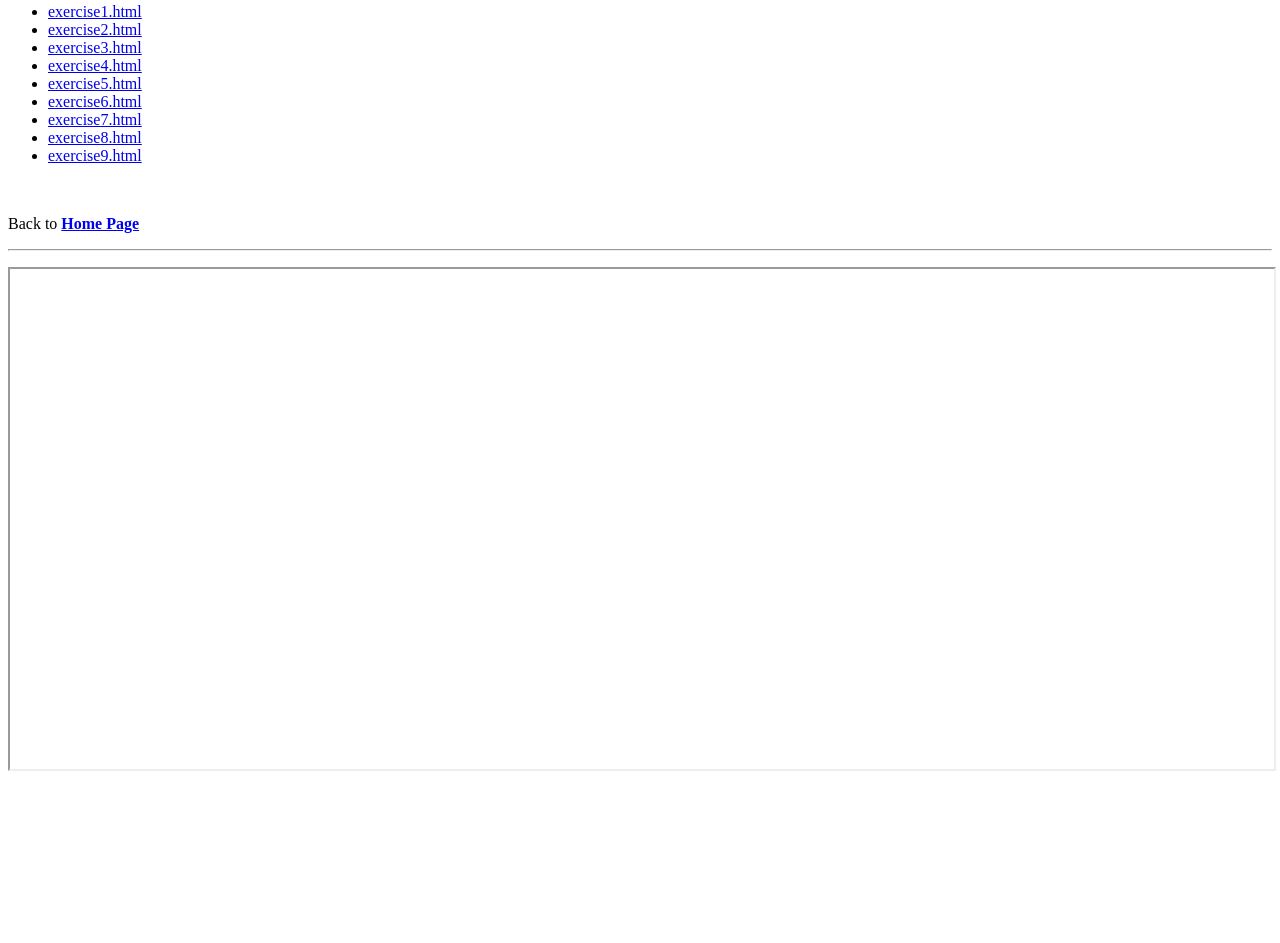
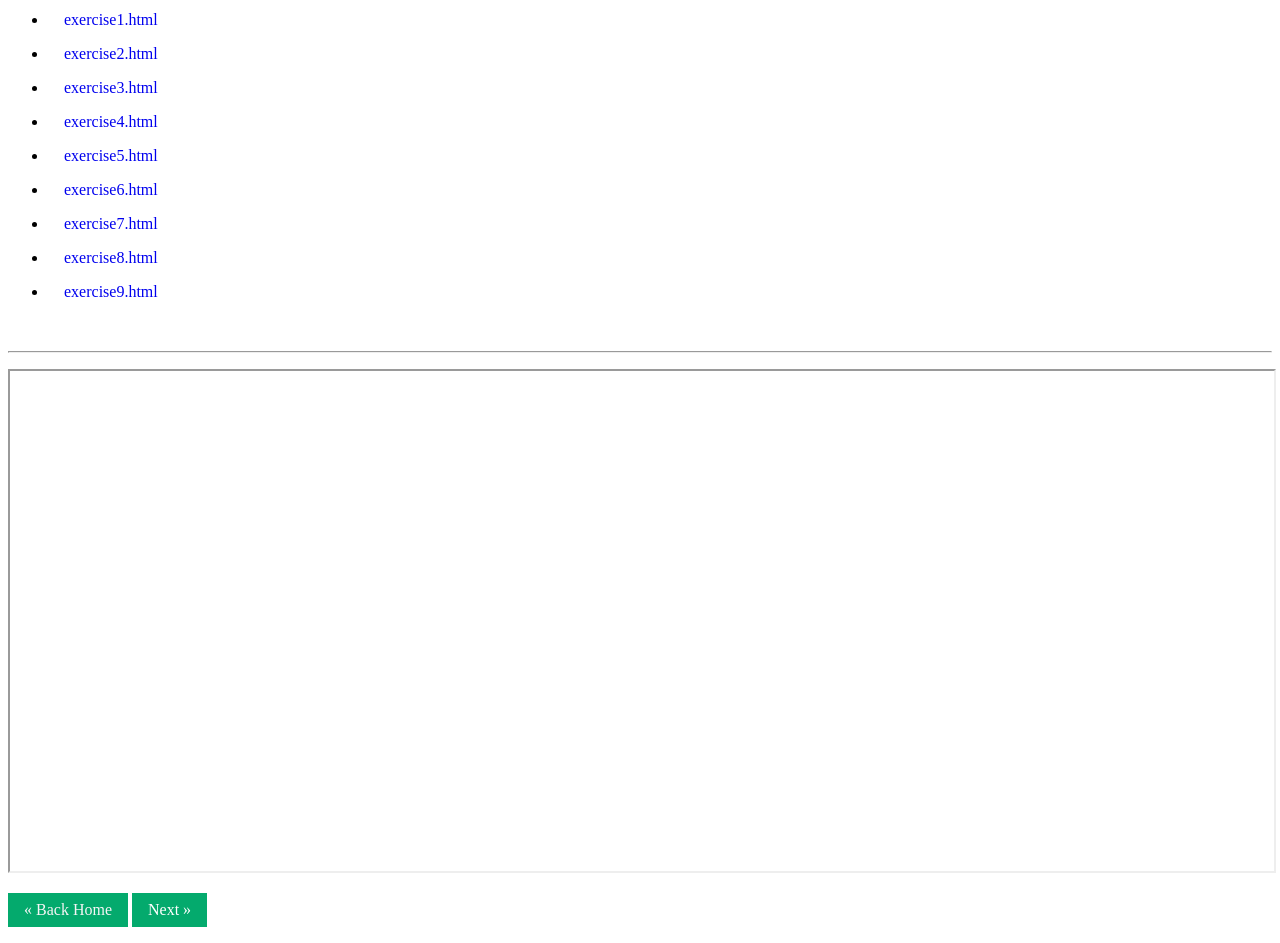
Before and after one commit to KathrinaReyes/kodego-demo, a plain HTML site: page exercise8.html in a window 1280 px wide. Shown: the part 448-1391 px from the top of the page. Before the commit the page ends 1239 px from the top, so only its background shows below. Drawn offline with Linux system fonts and the light colour scheme.

Commit message:
update exercise8.html

```diff
--- a/exercise8.html
+++ b/exercise8.html
@@ -5,6 +5,32 @@
         <meta http-equiv="X-UA-Compatible" content="IE=edge">
         <meta name="viewport" content="width=device-width, initial-scale=1.0">
         <title>two iframes</title>
+        <style>
+
+            a {
+                text-decoration: none;
+                display:inline-flex;
+                padding: 8px 16px;
+
+            }
+            a:hover {
+                background-color: #ddd;
+                color:black;
+            }
+            .Back {
+                background-color: #04AA6D;
+                color:whitesmoke;
+            }
+
+            .next {
+                background-color: #04AA6D;
+                color: white;
+
+            }
+            .round {
+                border-radius: 50%;
+            }
+        </style>
     </head>
     <body>
         <div>
@@ -27,12 +53,13 @@
             </nav>
         </div>
         <br/>
-        <p align="left">
-            Back to <a href="http://localhost/index2.html"><strong>Home Page</strong></a>
-        </p>
         <hr/>
         <p>
             <iframe name="iframe2" width="100%" height="500"></iframe>
         </p>
+        <p align="left">
+            <a href="https://kathrinareyes.github.io/kodego-demo/index.html" class="Back Home">&laquo; Back Home</a>
+            <a href="https://kathrinareyes.github.io/kodego-demo/exercise9.html" class="next">Next &raquo;</a>
+        </p>
     </body>
 </html>
```
